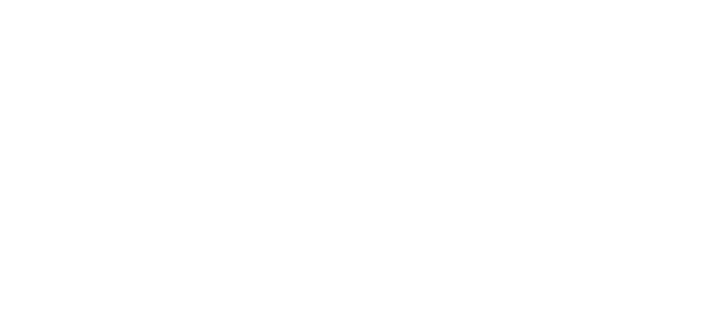
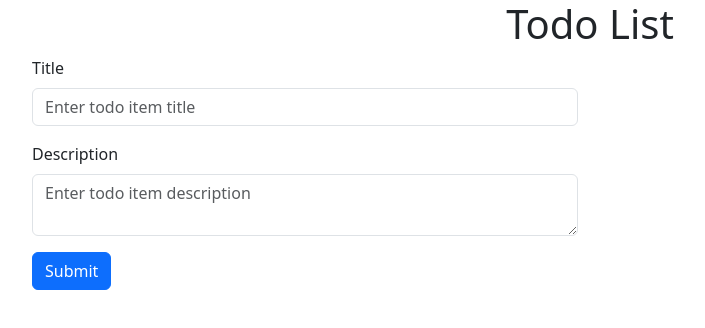
Before and after one commit to KirillGromyko09/React_Homeworks, a React (Vite) app: page / in a window 1280 px wide. Shown: the top 328 px of the page, without its empty margins (50-755 px from the left). Built offline with nearby package versions, Linux system fonts and the light colour scheme.

Commit message:
completed

```diff
--- a/package.json
+++ b/package.json
@@ -12,6 +12,7 @@
   "dependencies": {
     "bootstrap": "^5.3.3",
     "classnames": "^2.5.1",
+    "prop-types": "^15.8.1",
     "react": "^18.3.1",
     "react-bootstrap": "^2.10.4",
     "react-dom": "^18.3.1"
--- a/src/App.jsx
+++ b/src/App.jsx
@@ -1,6 +1,13 @@
 import { useState } from "react";
 import cn from 'classnames';
+import TodoList from './components/TodoList'
 
-function App() {}
+function App() {
+    return(
+        <div>
+            <TodoList />
+        </div>
+    )
+}
 
 export default App;
--- /dev/null
+++ b/src/components/TodoForm/TodoForm.jsx
@@ -0,0 +1,72 @@
+import React, {Component} from 'react';
+import {Button, Form} from "react-bootstrap";
+import PropTypes from "prop-types";
+
+class TodoForm extends Component {
+
+    constructor(props) {
+        super(props);
+        this.state={
+            formData: {
+                title: '',
+                description:'',
+            },
+            isLoading: false,
+        }
+    }
+
+    handleChange = ({target}) => {
+        const formData = {
+            ...this.state.formData,
+            [target.name]: target.value,
+        }
+        this.setState({formData})
+    }
+
+    handleSubmit = (e)=> {
+        e.stopPropagation();
+        e.preventDefault()
+        for (const key in this.state.formData){
+            if (this.state.formData[key].trim === '')
+                return alert(`${key} is empty`)
+        }
+
+        this.state.onSubmit({...this.state.formData})
+    }
+
+    render() {
+        const {title , description} = this.state;
+        return (
+            <div>
+                <Form onSubmit={this.handleSubmit}>
+                    <Form.Group className="mb-3" controlId="todoItemTitle">
+                        <Form.Label>Title</Form.Label>
+                        <Form.Control
+                            name='title'
+                            type="text"
+                            placeholder="Enter todo item title"
+                            onChange={this.handleChange}
+                            value={title}
+                        />
+                    </Form.Group>
+                    <Form.Group className="mb-3" controlId="todoItemDescription">
+                        <Form.Label>Description</Form.Label>
+                        <Form.Control
+                            name='desciption'
+                            as='textarea'
+                            type="text"
+                            placeholder="Enter todo item description"
+                            onChange={this.handleChange}
+                            value={description}
+                        />
+                    </Form.Group>
+                    <Button type='submit'>Submit</Button>
+                </Form>
+            </div>
+        );
+    }
+}
+TodoForm.propTypes = {
+    onSubmit: PropTypes.func.isRequired
+}
+export default TodoForm;
--- /dev/null
+++ b/src/components/TodoForm/index.js
@@ -0,0 +1,3 @@
+import TodoForm from "./TodoForm.jsx";
+
+export default TodoForm;
--- /dev/null
+++ b/src/components/TodoItem/TodoItem.jsx
@@ -0,0 +1,13 @@
+import React, {Component} from 'react';
+
+class TodoItem extends Component {
+    render() {
+        return (
+            <div>
+
+            </div>
+        );
+    }
+}
+
+export default TodoItem;
--- /dev/null
+++ b/src/components/TodoItem/index.js
@@ -0,0 +1,3 @@
+import TodoItem from "./TodoItem.jsx";
+
+export default TodoItem;
--- /dev/null
+++ b/src/components/TodoList/TodoList.jsx
@@ -0,0 +1,45 @@
+import React, {Component} from 'react';
+import {Col, Container, Row} from "react-bootstrap";
+import TodoForm from "../TodoForm";
+import TodoItem from "../TodoItem";
+
+class TodoList extends Component {
+    constructor(props) {
+        super(props);
+        this.state = {
+            data: [],
+        }
+    }
+    handleSubmit = (todoItem) => {
+        this.setState({data: [...this.state.data , todoItem]})
+    }
+    render() {
+        return (
+            <div className='todo-list'>
+                <div className='text-center'>
+                    <h1>Todo List</h1>
+                </div>
+                <Container>
+                    <Row>
+                        <Col xs = {6}>
+                            <TodoForm onSubmit={this.handleSubmit}/>
+                        </Col>
+                        <Col xs={6}>
+                            <Row>
+                                {this.state.data.map(({title , description}) => {
+                                    return (
+                                        <Col xs={4}>
+                                            <TodoItem title = {title} body = {description} />
+                                        </Col>
+                                    )
+                                })}
+                            </Row>
+                        </Col>
+                    </Row>
+                </Container>
+            </div>
+        );
+    }
+}
+
+export default TodoList;
--- /dev/null
+++ b/src/components/TodoList/index.js
@@ -0,0 +1,3 @@
+import TodoList from "./TodoList.jsx";
+
+export default TodoList;
--- a/src/main.jsx
+++ b/src/main.jsx
@@ -2,6 +2,7 @@
 import ReactDOM from "react-dom/client";
 import App from "./App.jsx";
 import classNames from "classnames";
+import 'bootstrap/dist/css/bootstrap.min.css';
 
 ReactDOM.createRoot(document.getElementById("root")).render(
     <App />
```
Also changed, not shown: 2 other files (tests, documents, lock files or other folders).
